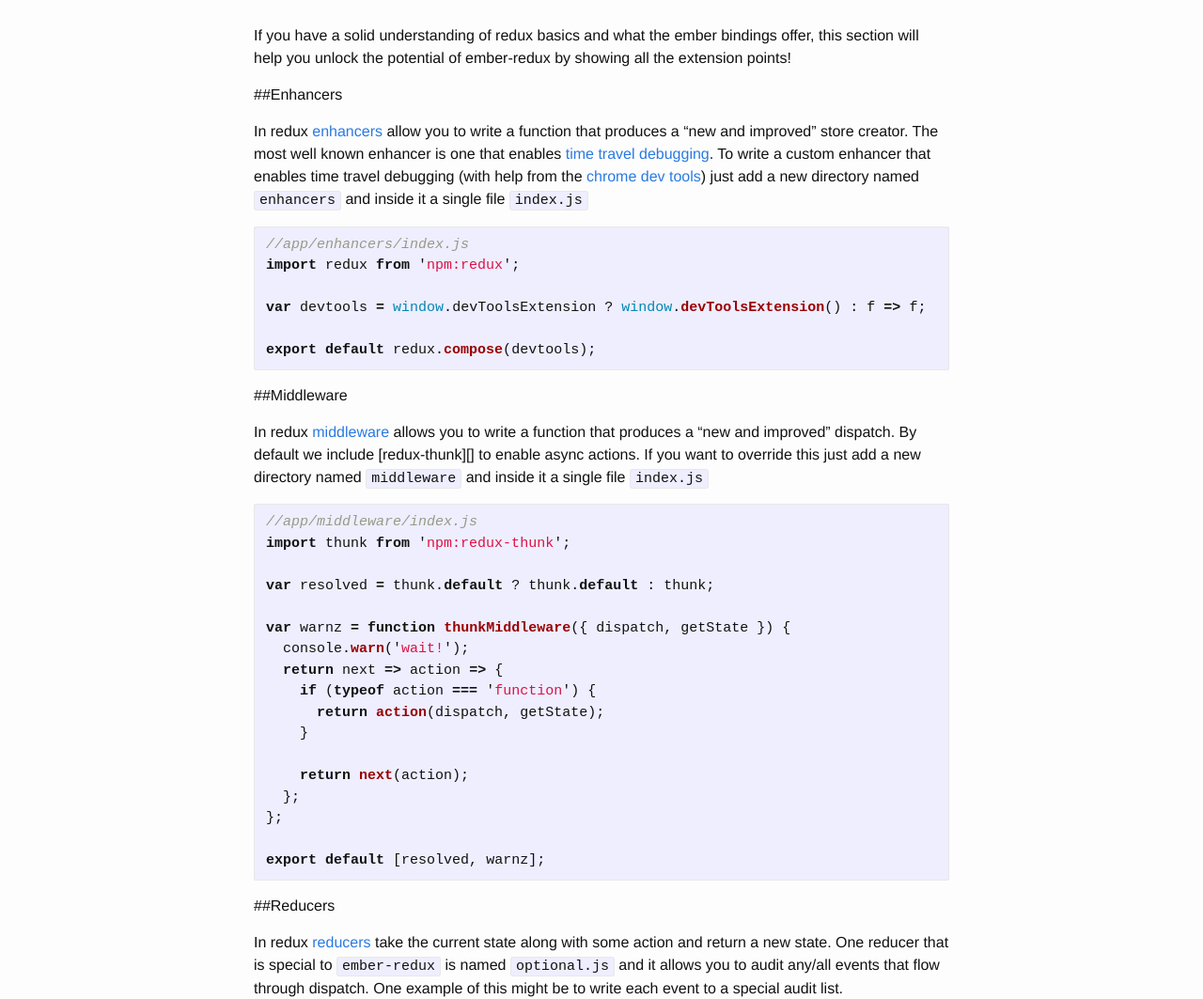
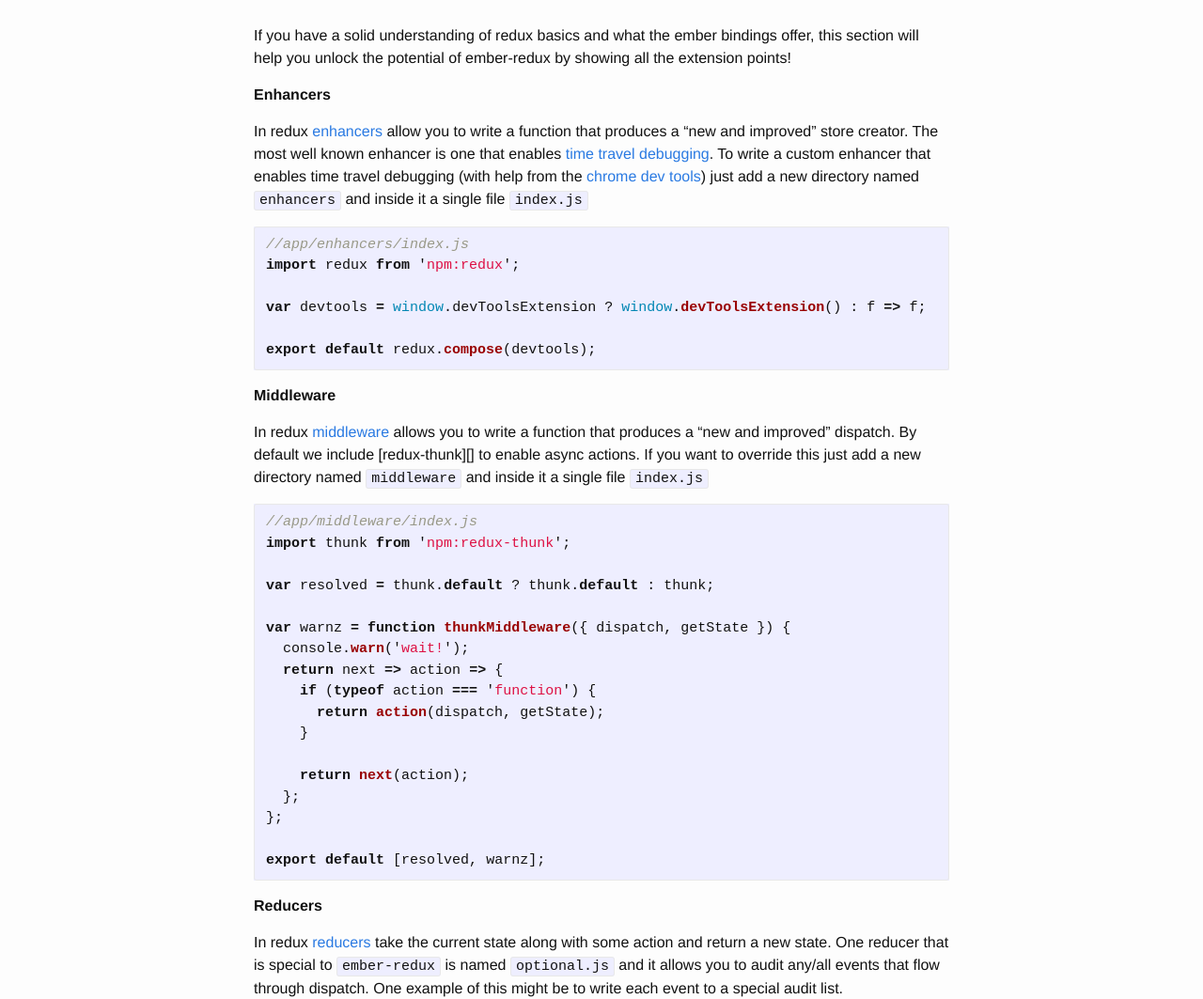
Before and after one commit to ember-redux/ember-redux, a Jekyll site: the page built from econfigure.md, in a window 1280 px wide. Shown: the part 138-1201 px from the top of the page at 94% size. Built offline with Jekyll 4.4.1, drawn with Linux system fonts in a browser that asks for light colours.

Commit message:
fixed md for headers

````diff
--- a/econfigure.md
+++ b/econfigure.md
@@ -6,7 +6,7 @@
 
 If you have a solid understanding of redux basics and what the ember bindings offer, this section will help you unlock the potential of ember-redux by showing all the extension points!
 
-##Enhancers
+**Enhancers**
 
 In redux [enhancers][] allow you to write a function that produces a "new and improved" store creator. The most well known enhancer is one that enables [time travel debugging][]. To write a custom enhancer that enables time travel debugging (with help from the [chrome dev tools][]) just add a new directory named `enhancers` and inside it a single file `index.js`
 
@@ -19,7 +19,7 @@
 export default redux.compose(devtools);
 ```
 
-##Middleware
+**Middleware**
 
 In redux [middleware][] allows you to write a function that produces a "new and improved" dispatch. By default we include [redux-thunk][] to enable async actions. If you want to override this just add a new directory named `middleware` and inside it a single file `index.js`
 
@@ -43,7 +43,7 @@
 export default [resolved, warnz];
 ```
 
-##Reducers
+**Reducers**
 
 In redux [reducers][] take the current state along with some action and return a new state. One reducer that is special to `ember-redux` is named `optional.js` and it allows you to audit any/all events that flow through dispatch. One example of this might be to write each event to a special audit list.
 
````
